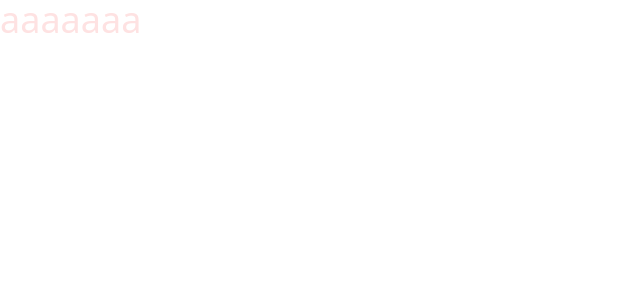
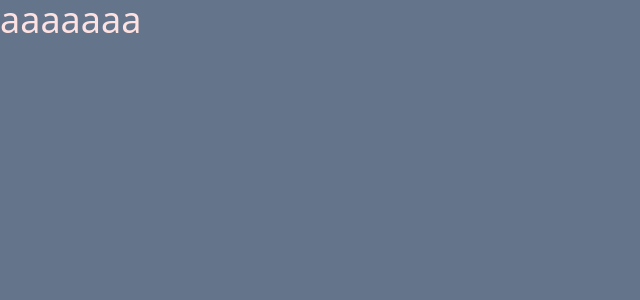
Before and after one commit to PedroFreitasgoat/site-blog, a Next.js app: page / in a window 1280 px wide. Shown: the top 300 px of the page, without its empty margins (0-640 px from the left). Built offline with nearby package versions, Linux system fonts and the light colour scheme.

Commit message:
Instalando o Tailwind CSS na v3

```diff
--- a/src/pages/index.tsx
+++ b/src/pages/index.tsx
@@ -1,5 +1,7 @@
 export default function Home() {
   return (
+    <div className="min-h-screen min-w-full bg-slate-500">
    <h1 className="text-4xl text-red-100">aaaaaaa</h1>
+   </div>
   );
 }
```
